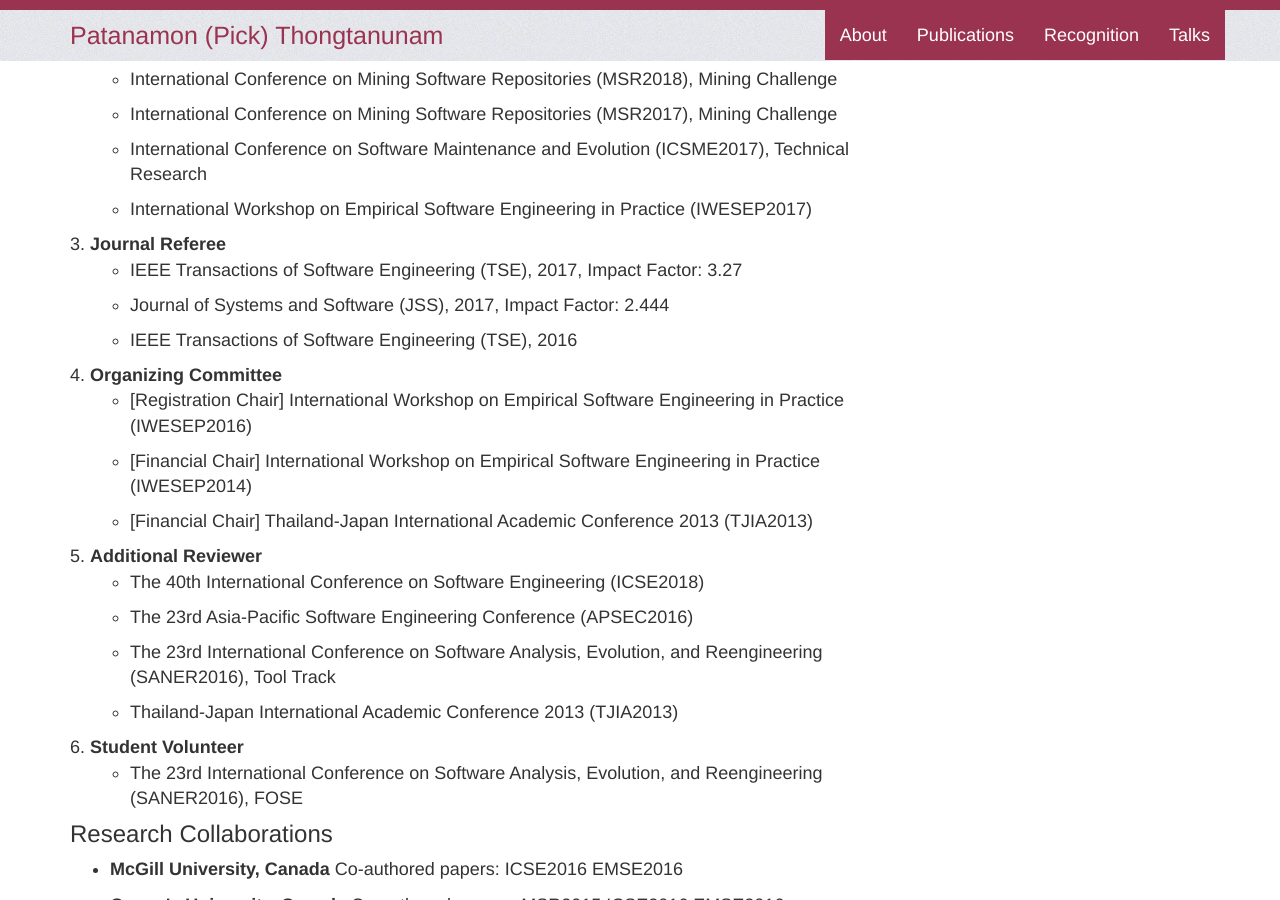
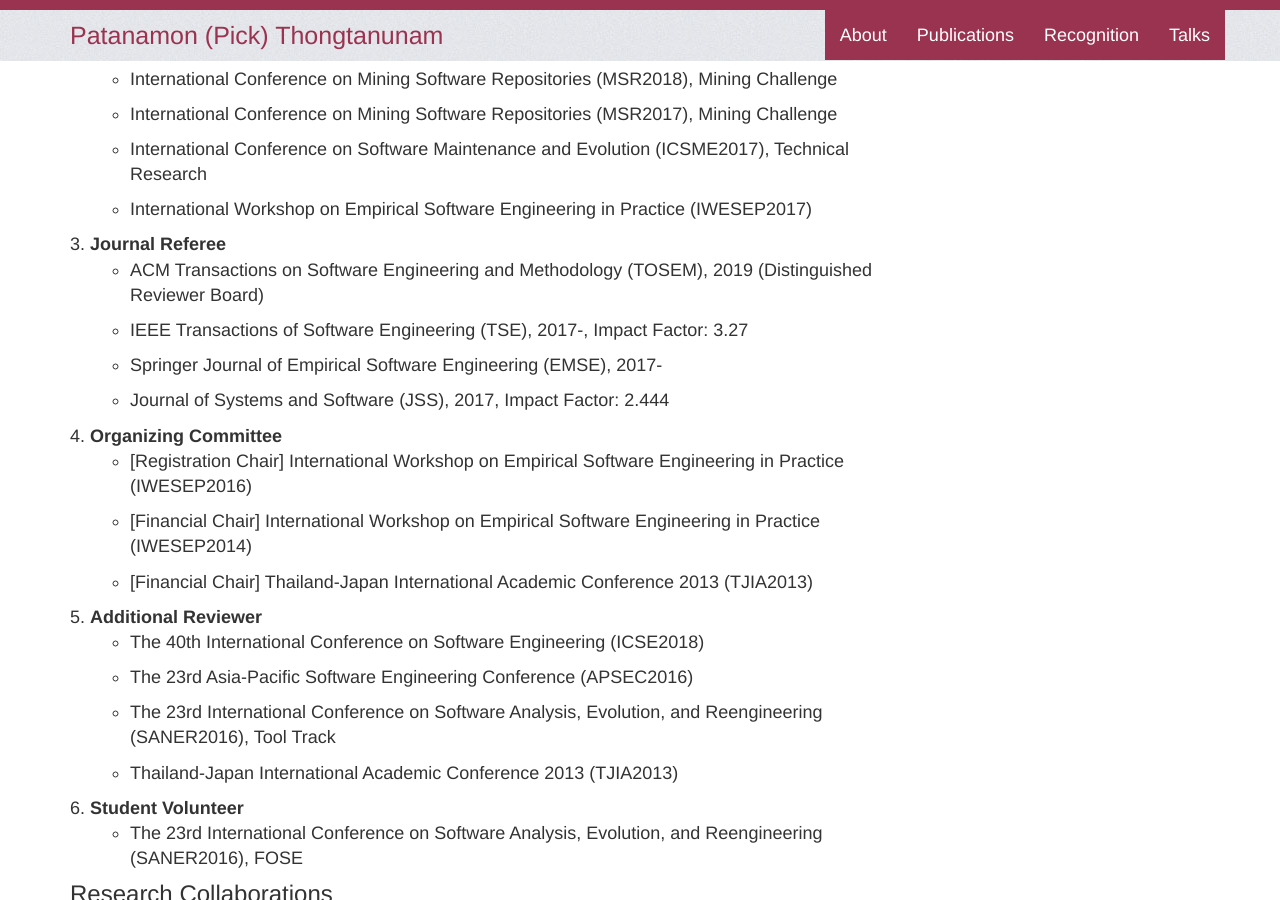
Before and after one commit to patanamon/patanamon.github.io, a Jekyll site: the page built from index.html, in a window 1280 px wide and 900 px high, scrolled down 5288 px. Built offline with Jekyll 4.4.1, drawn with Linux system fonts in a browser that asks for light colours; comment, search, counter and statistics services are not loaded.

Commit message:
Update service records

```diff
--- a/_data/services.yml
+++ b/_data/services.yml
@@ -19,9 +19,10 @@
     - name: "International Workshop on Empirical Software Engineering in Practice (IWESEP2017)"
 - name: "Journal Referee"
   venues:
-    - name: "IEEE Transactions of Software Engineering (TSE), 2017, Impact Factor: 3.27"
+    - name: "ACM Transactions on Software Engineering and Methodology (TOSEM), 2019 (Distinguished Reviewer Board)"
+    - name: "IEEE Transactions of Software Engineering (TSE), 2017-, Impact Factor: 3.27"
+    - name: "Springer Journal of Empirical Software Engineering (EMSE), 2017-"
     - name: "Journal of Systems and Software (JSS), 2017, Impact Factor: 2.444"
-    - name: "IEEE Transactions of Software Engineering (TSE), 2016"
 - name: "Organizing Committee"
   venues:
     - name: "[Registration Chair] International Workshop on Empirical Software Engineering in Practice (IWESEP2016)"
```
